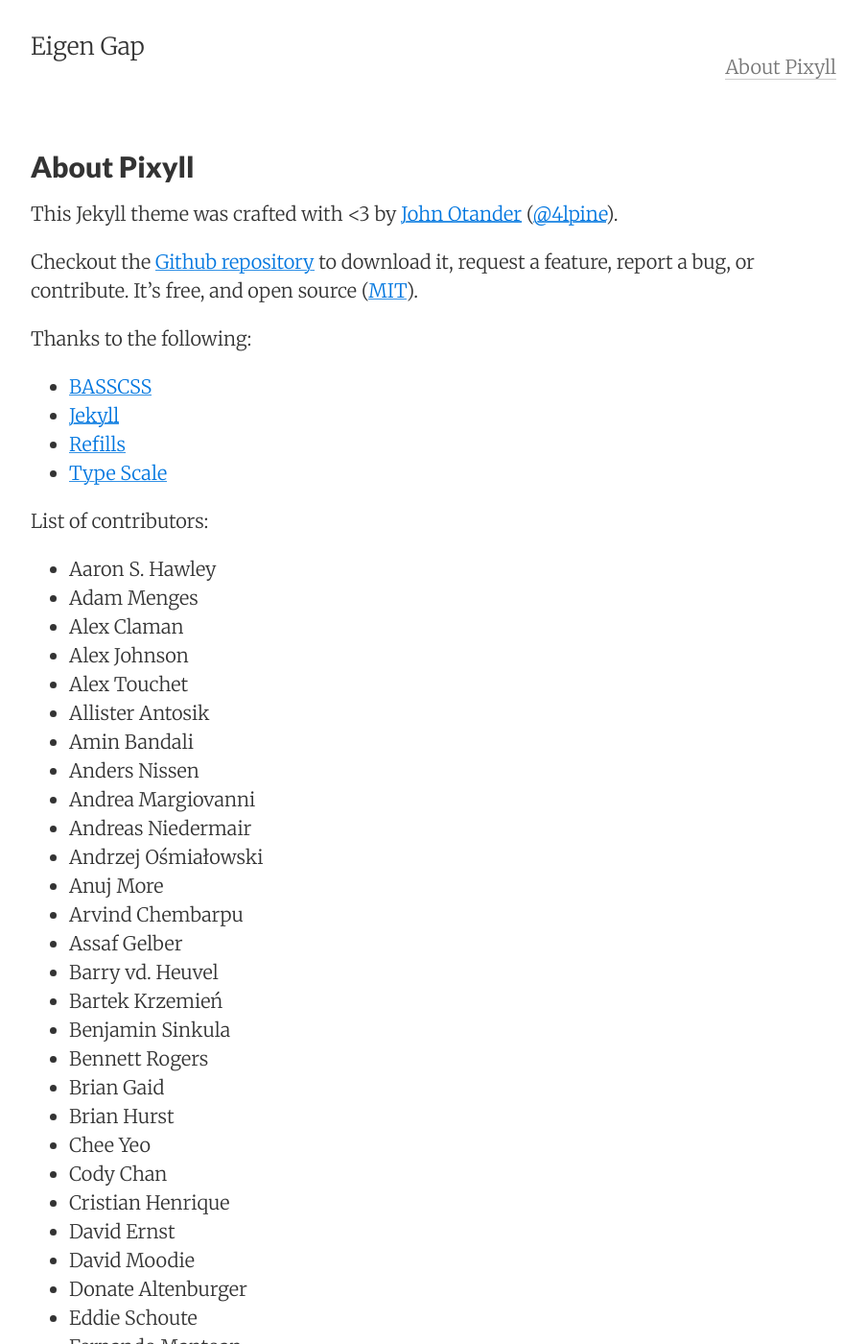
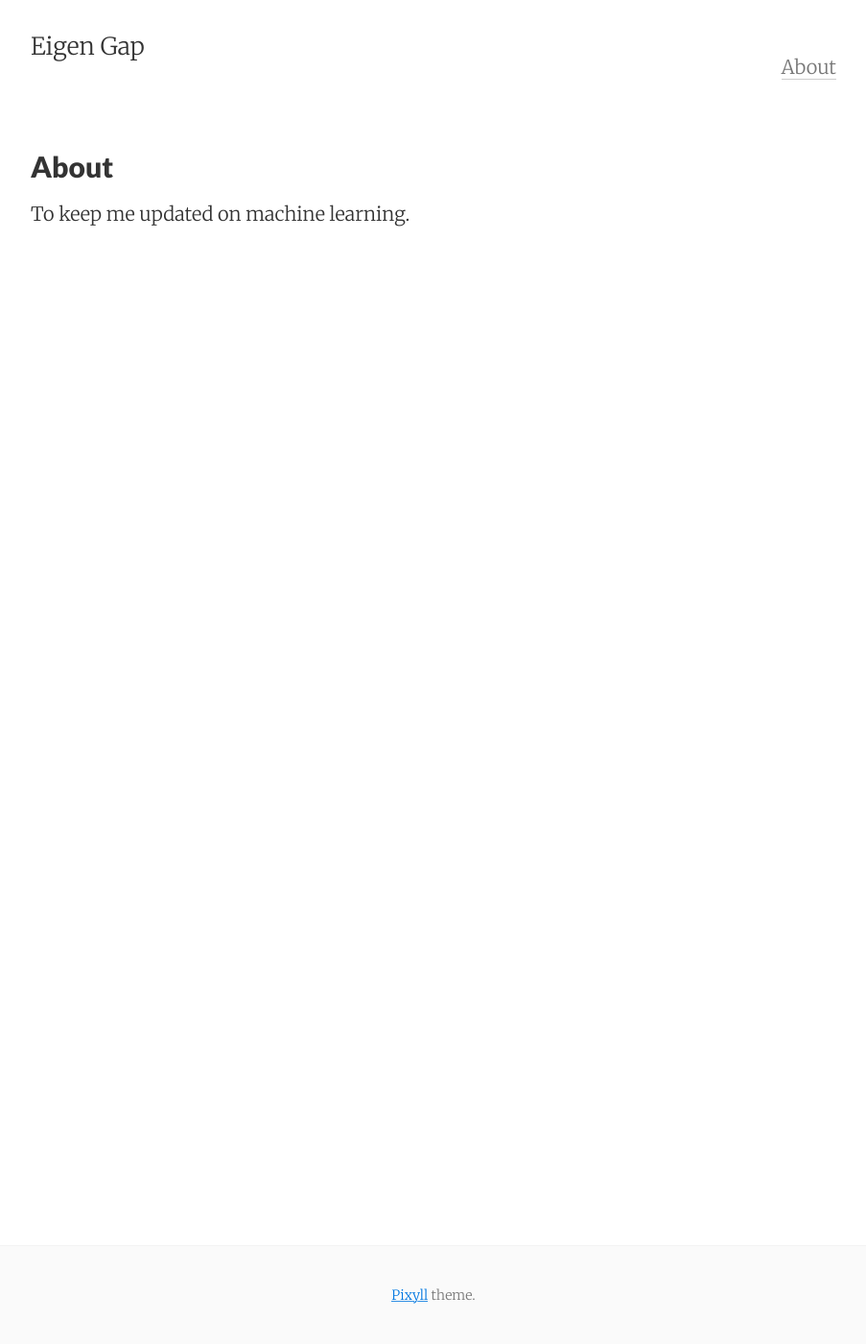
Before and after one commit to eigengap/eigengap.github.io, a Jekyll site: the page built from about.md, in a window 1280 px wide and 1400 px high. Shown: the whole window at 96% size, without its empty margins (188-1091 px from the left). Built offline with Jekyll 4.4.1, drawn with Linux system fonts in a browser that asks for light colours; comment, search, counter and statistics services are not loaded; some of the changed text lies outside the part shown.

Commit message:
update about

```diff
--- a/about.md
+++ b/about.md
@@ -1,94 +1,8 @@
 ---
 layout: page
-title: About Pixyll
+title: About
 permalink: /about/
 tags: about
 ---
 
-This Jekyll theme was crafted with <3 by [John Otander](http://johnotander.com)
-([@4lpine](https://twitter.com/4lpine)).
-
-Checkout the [Github repository](https://github.com/johnotander/pixyll) to download it,
-request a feature, report a bug, or contribute. It's free, and open source
-([MIT](http://opensource.org/licenses/MIT)).
-
-Thanks to the following:
-
-* [BASSCSS](http://basscss.com)
-* [Jekyll](http://jekyllrb.com)
-* [Refills](http://refills.bourbon.io/)
-* [Type Scale](http://type-scale.com/)
-
-List of contributors:
-
-- Aaron S. Hawley
-- Adam Menges
-- Alex Claman
-- Alex Johnson
-- Alex Touchet
-- Allister Antosik
-- Amin Bandali
-- Anders Nissen
-- Andrea Margiovanni
-- Andreas Niedermair
-- Andrzej Ośmiałowski
-- Anuj More
-- Arvind Chembarpu
-- Assaf Gelber
-- Barry vd. Heuvel
-- Bartek Krzemień
-- Benjamin Sinkula
-- Bennett Rogers
-- Brian Gaid
-- Brian Hurst
-- Chee Yeo
-- Cody Chan
-- Cristian Henrique
-- David Ernst
-- David Moodie
-- Donate Altenburger
-- Eddie Schoute
-- Fernando Mantoan
-- Gurchet Rai
-- Harish Narayanan
-- Jack Platten
-- Jehan Tremback
-- Jiaxi Gu (Isaac)
-- John Otander
-- Jordan Danielewski
-- Josh Buxton
-- Kirill Kulikov
-- Kyle Maxwell
-- Marta Sztybor
-- Martin Wagner
-- Matthew Graybosch
-- Maxim Tsoy
-- Mete Balci
-- Mike Lloyd
-- Mikhail Grachev
-- mindwind
-- Nick Rakochy
-- Nikolay Georgiev
-- Noel Bautista
-- Oliver Hamlet
-- Onur (e0i)
-- Praveer Gupta
-- Rassol (Karmeye)
-- Renato Fialho
-- Ricky Han
-- Roberto Pesando
-- Ryan Jacobs
-- Scott Martin
-- Selim Eren Bekçe
-- Shruti Rijhwani
-- Steef Hegeman
-- Tehmasp Chaudhri
-- Thomas Galvin
-- Timothy Gu
-- Tom Kraak
-- Vishnu Ks
-- Vladislav Arbatov
-- Wilfred Hughes
-- Yaroslav Yadrishnikov
-- Yee Chie Tu
-- Yeou Chien
+To keep me updated on machine learning.
```
